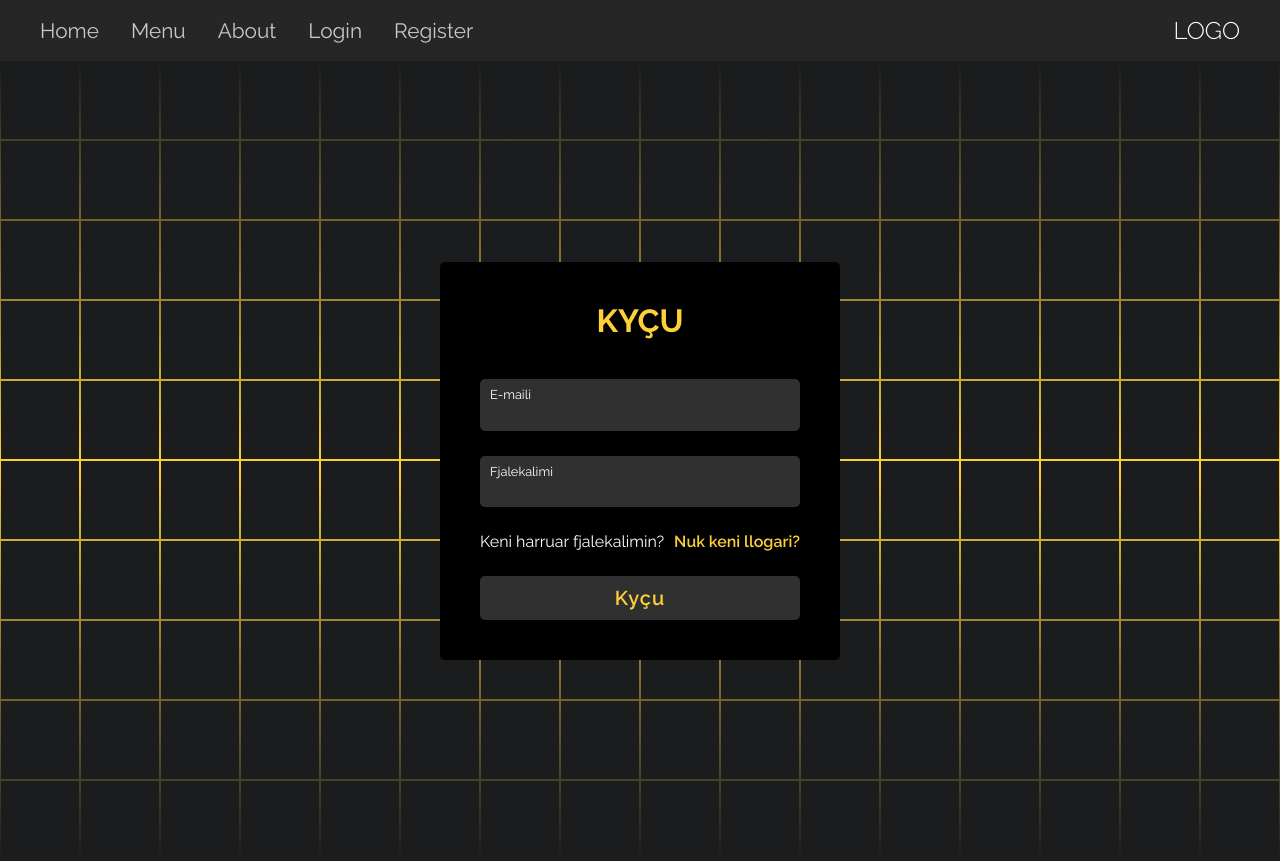
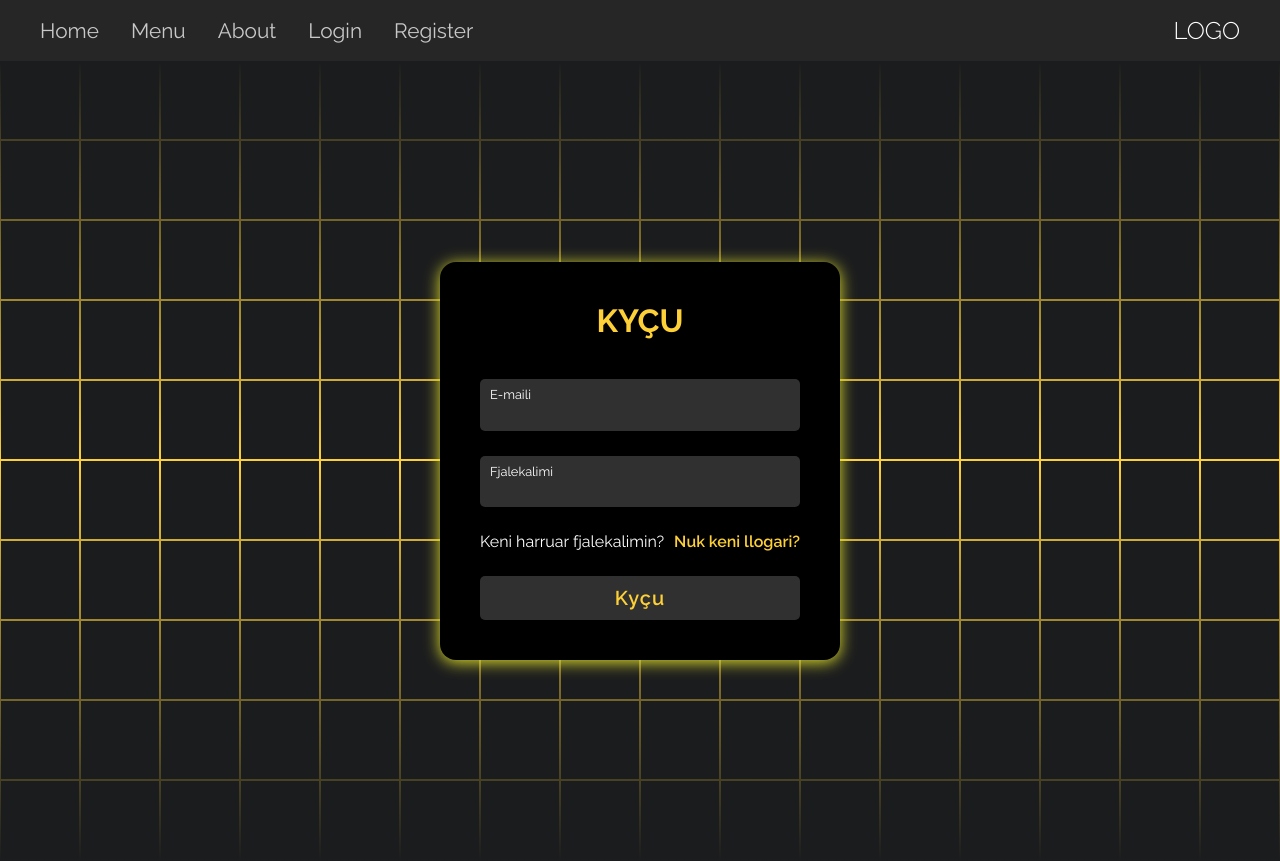
Before and after one commit to ErionOruglica/ProjectLab1, a React (Create React App) app: page /Login in a window 1280 px wide. Built offline with nearby package versions, Linux system fonts and the light colour scheme.

Commit message:
pak zbukurim

```diff
--- a/src/css/login.css
+++ b/src/css/login.css
@@ -59,8 +59,8 @@ section .signin{
     justify-content: center;
     align-items: center;
     padding: 40px;
-    border-radius: 5px;
-
+    border-radius: 1em;
+    box-shadow: 0 0.140em 1em rgb(227, 227, 44);
 }
 
 section .signin .Permbajtja{
```
